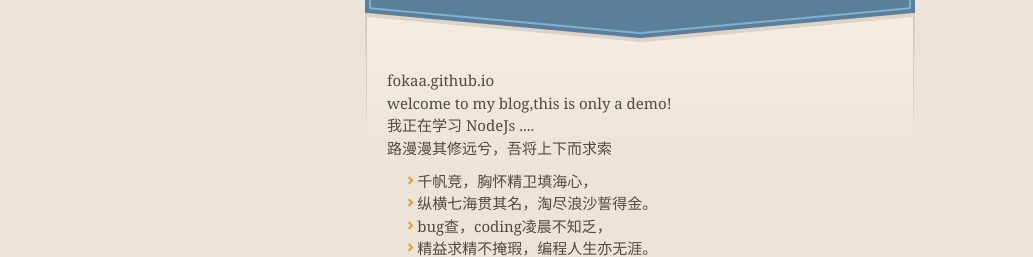
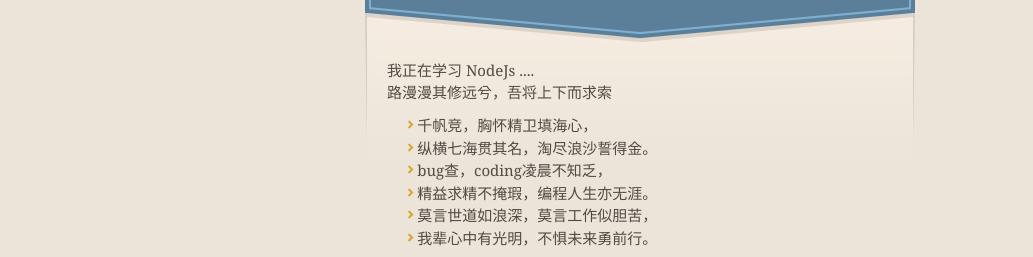
Before and after one commit to Fokaa/Fokaa.github.io, a plain HTML site: page index.html in a window 1280 px wide. Shown: the part 172-429 px from the top of the page, without its empty margins (0-1033 px from the left). Drawn offline with nearby package versions, Linux system fonts and the light colour scheme.

Commit message:
Update index.html

```diff
--- a/index.html
+++ b/index.html
@@ -48,8 +48,7 @@
 
 
       <section id="main_content">
-        <p>fokaa.github.io <br>
-welcome to my blog,this is only a demo!<br>
+
 我正在学习 NodeJs .... <br>
 路漫漫其修远兮，吾将上下而求索 <br>
 <ul>
```
